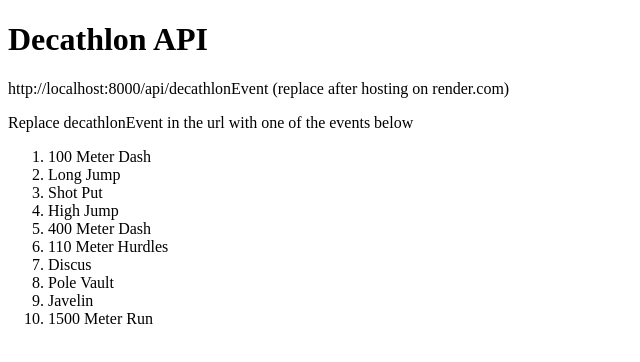
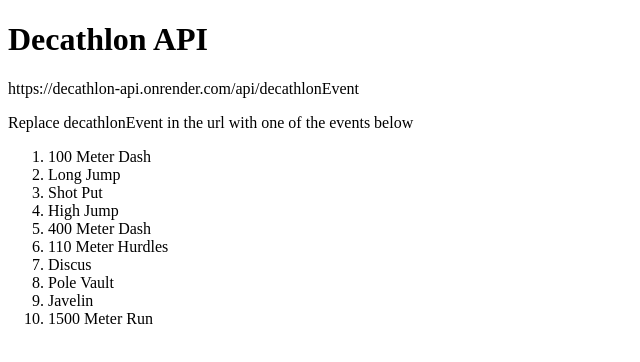
Before and after one commit to skylerreising/decathlon-api, a website: page index.html in a window 1280 px wide. Shown: the whole page, without its empty margins (0-640 px from the left). Drawn offline with Linux system fonts and the light colour scheme.

Commit message:
Updated direction on index.html

```diff
--- a/index.html
+++ b/index.html
@@ -7,7 +7,7 @@
 </head>
 <body>
     <h1>Decathlon API</h1>
-    <p>http://localhost:8000/api/decathlonEvent (replace after hosting on render.com)</p>
+    <p>https://decathlon-api.onrender.com/api/decathlonEvent</p>
     <p>Replace decathlonEvent in the url with one of the events below</p>
     <ol>
         <li>100 Meter Dash</li>
```
